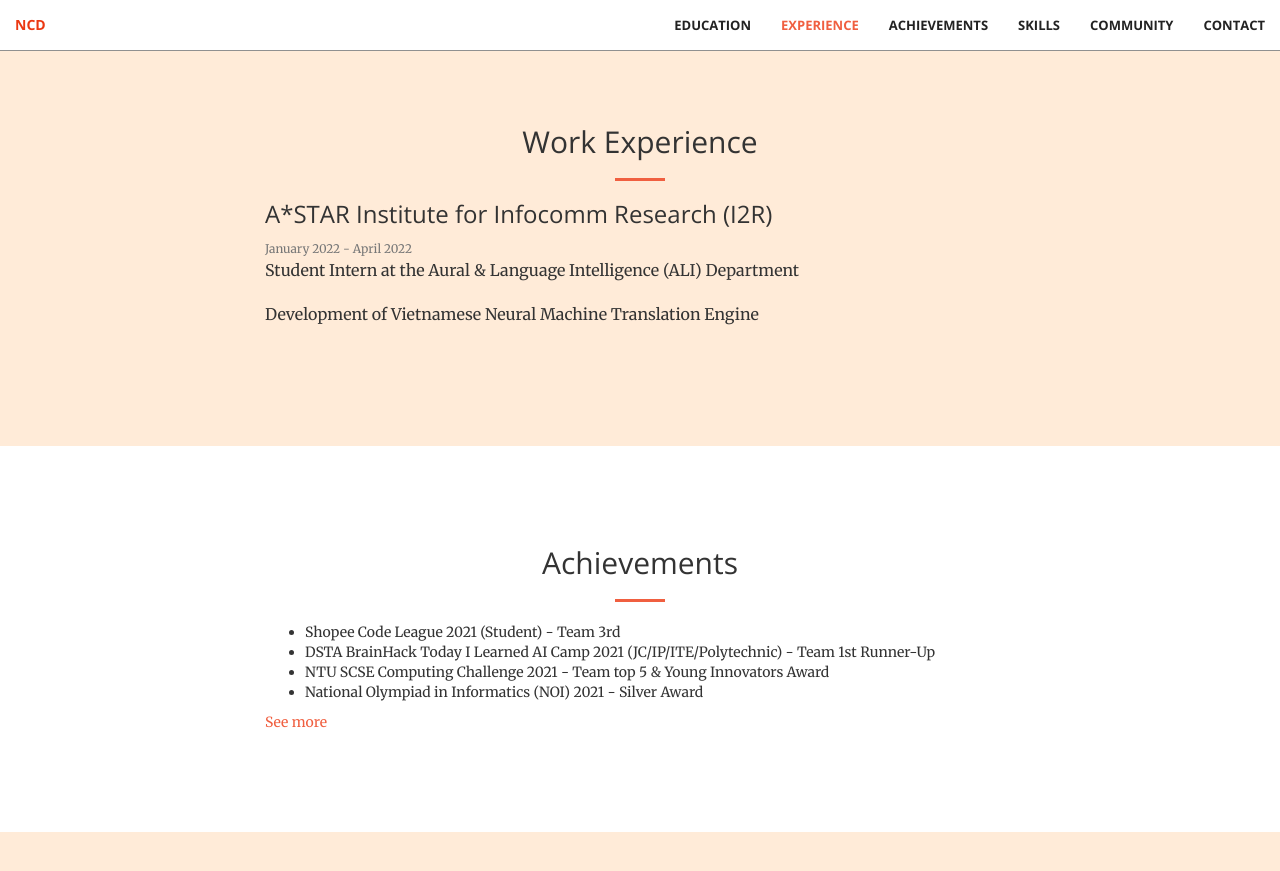
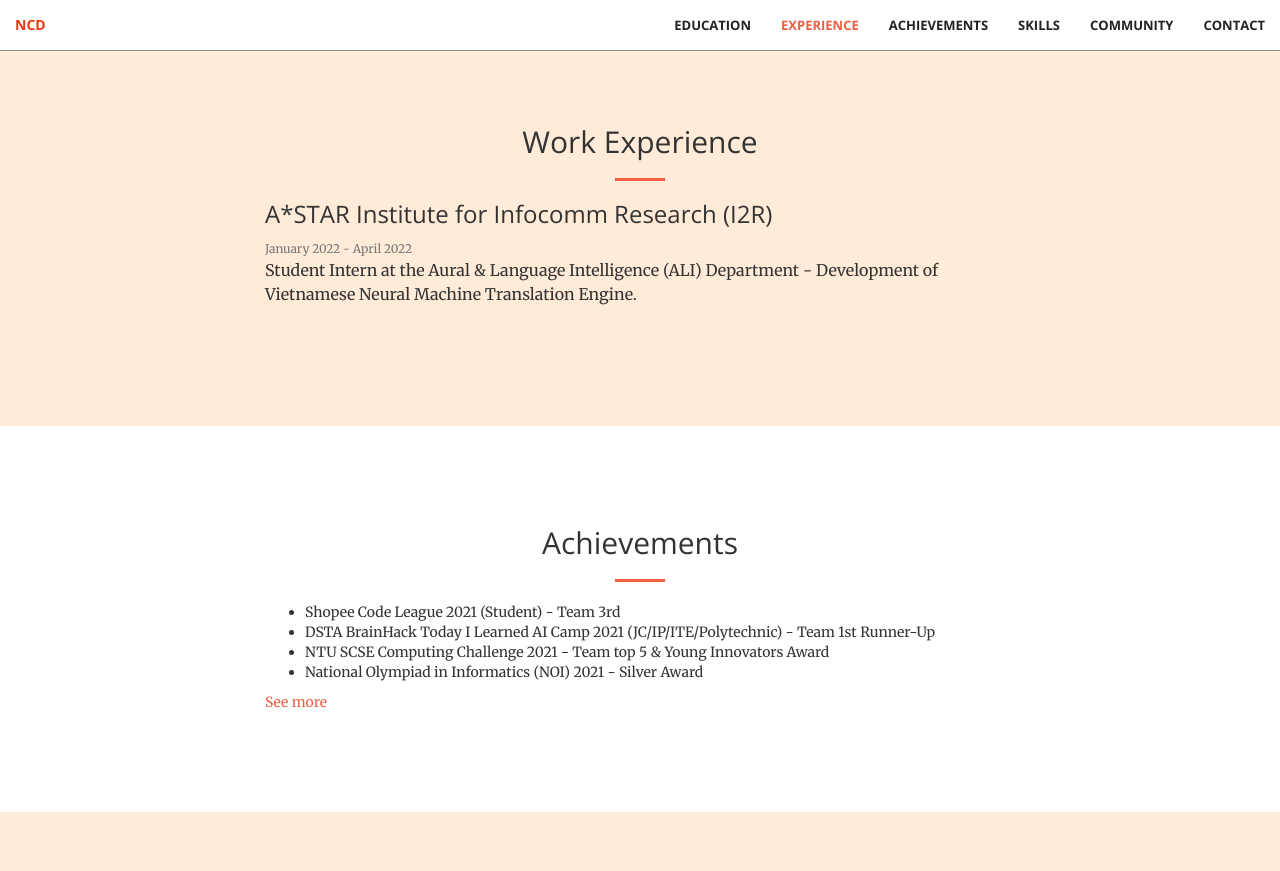
Before and after one commit to ncduy0303/archive_portfolio, a Jekyll site: the page built from index.html, in a window 1280 px wide and 900 px high, scrolled down 1716 px. Shown: the top 871 px of the window. Built offline with Jekyll 4.4.1, drawn with Linux system fonts in a browser that asks for light colours.

Commit message:
edit layout

```diff
--- a/_includes/experience.html
+++ b/_includes/experience.html
@@ -12,8 +12,7 @@
             <div class="col-lg-8 col-lg-offset-2">
                 <h3 class="section-heading">A*STAR Institute for Infocomm Research (I2R)</h3>
                 <small class="text-muted">January 2022 - April 2022</small>
-                <p>Student Intern at the Aural & Language Intelligence (ALI) Department</p>
-                <p>Development of Vietnamese Neural Machine Translation Engine</p>
+                <p>Student Intern at the Aural & Language Intelligence (ALI) Department - Development of Vietnamese Neural Machine Translation Engine.</p>
             </div>
         </div>
     </div>
```
